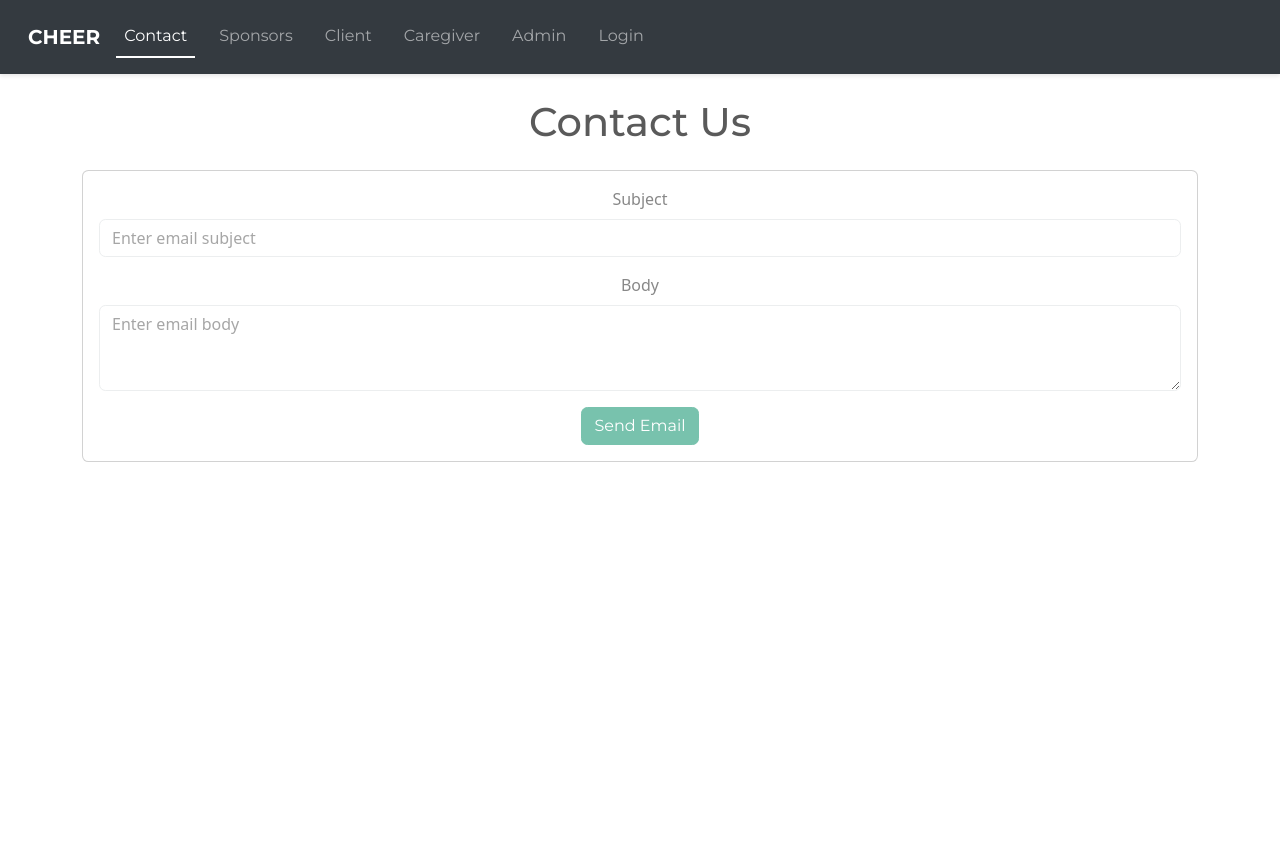
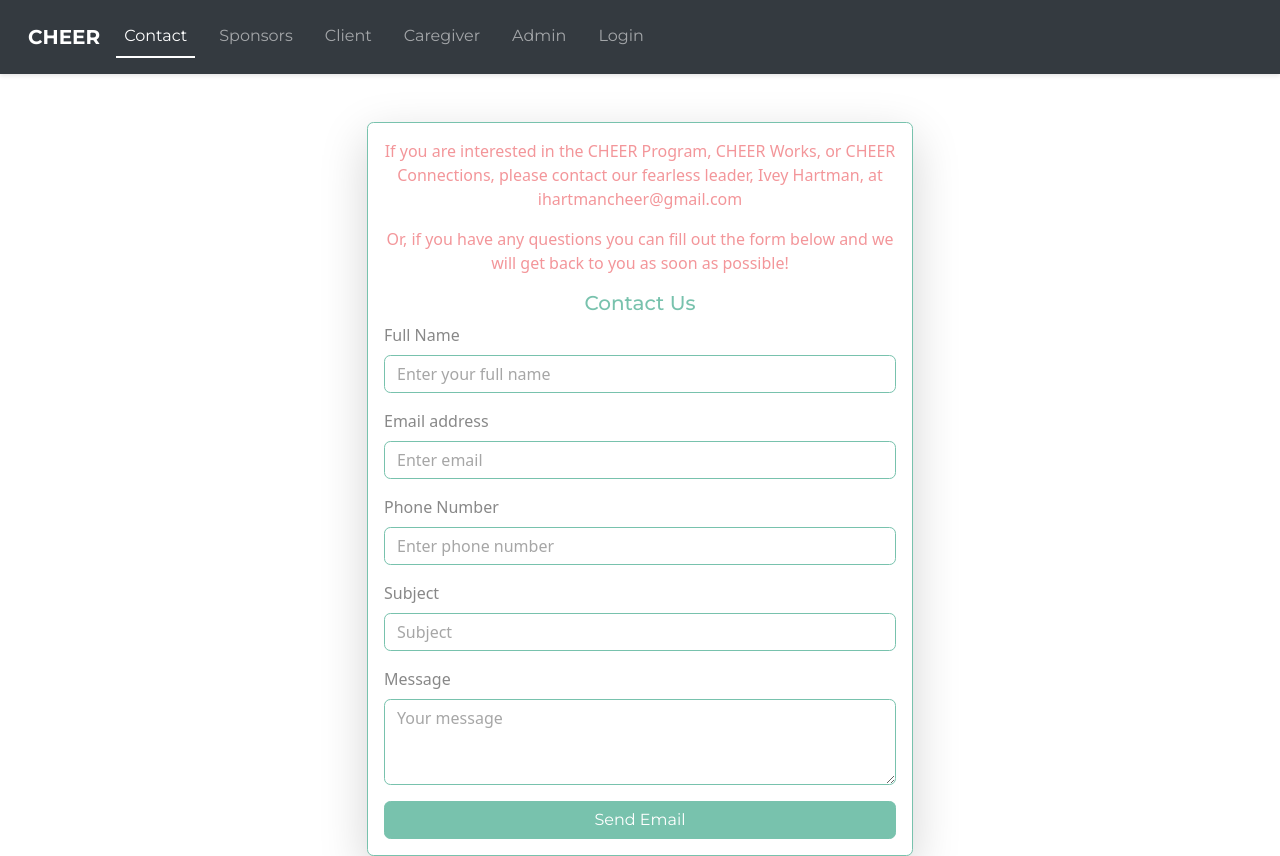
Before and after one commit to wseguin03/cheer-docker, a React (Create React App) app in the folder Client/: page /contact in a window 1280 px wide. Before the commit the page ends 800 px from the top, so only its background shows below. Built offline with nearby package versions, Linux system fonts and the light colour scheme.

Commit message:
fixed contact us page

```diff
--- a/Client/src/components/ContactPage.js
+++ b/Client/src/components/ContactPage.js
@@ -7,11 +7,12 @@ import Col from 'react-bootstrap/Col';
 import Form from 'react-bootstrap/Form';
 
 const ContactPage = () => {
-  // react useState for email form fields
-  const [emailSubject, setEmailSubject] = useState('');
-  const [emailBody, setEmailBody] = useState('');
+  const [fullName, setFullName] = useState('');
+  const [phoneNumber, setPhoneNumber] = useState('');
+  const [email, setEmail] = useState('');
+  const [subject, setSubject] = useState('');
+  const [body, setBody] = useState('');
 
-  // email form submission
   const handleSubmit = async (e) => {
     e.preventDefault();
     try {
@@ -21,13 +22,20 @@ const ContactPage = () => {
           'Content-Type': 'application/json',
         },
         body: JSON.stringify({
-          subject: emailSubject,
-          body: emailBody,
+          subject,
+          body,
+          fullName,
+          phoneNumber,
+          email,
         }),
       });
       alert('Email sent successfully!');
-      setEmailSubject('');
-      setEmailBody('');
+      // Reset form fields
+      setFullName('');
+      setPhoneNumber('');
+      setEmail('');
+      setSubject('');
+      setBody('');
     } catch (error) {
       console.error('Failed to send email:', error);
       alert('Failed to send email. Please try again later.');
@@ -35,35 +43,49 @@ const ContactPage = () => {
   };
 
   return (
-    <Container className="contact-page">
-      <h1 className="text-center my-4">Contact Us</h1>
-      <Row className="text-center d-flex align-items-stretch">
-        <Col md={12} className="mb-3">
-          <Card className="h-100">
+    <Container className="mt-5">
+      <Row className="justify-content-md-center">
+        <Col md={6}>
+          <Card className="shadow-lg" border="primary">
             <Card.Body>
+            <p className="text-center text-secondary mb-6">
+              If you are interested in the CHEER Program, CHEER Works, or CHEER Connections,
+              please contact our fearless leader, Ivey Hartman, at ihartmancheer@gmail.com</p>
+            <p className="text-center text-secondary mb-6">
+              Or, if you have any questions you can fill out the form below and we will get back to you as soon as possible!
+            </p>
+            <Card.Title className="text-center text-primary">Contact Us</Card.Title>
               <Form onSubmit={handleSubmit}>
-                <Form.Group className="mb-3" controlId="formEmailSubject">
+                <Form.Group className="mb-3" controlId="formFullName">
+                  <Form.Label>Full Name</Form.Label>
+                  <Form.Control type="text" placeholder="Enter your full name" value={fullName} onChange={(e) => setFullName(e.target.value)} required className="border-primary" />
+                </Form.Group>
+
+                <Form.Group className="mb-3" controlId="formBasicEmail">
+                  <Form.Label>Email address</Form.Label>
+                  <Form.Control type="email" placeholder="Enter email" value={email} onChange={(e) => setEmail(e.target.value)} required className="border-primary" />
+                </Form.Group>
+
+                <Form.Group className="mb-3" controlId="formPhoneNumber">
+                  <Form.Label>Phone Number</Form.Label>
+                  <Form.Control type="tel" placeholder="Enter phone number" value={phoneNumber} onChange={(e) => setPhoneNumber(e.target.value)} required className="border-primary" />
+                </Form.Group>
+
+                <Form.Group className="mb-3" controlId="formSubject">
                   <Form.Label>Subject</Form.Label>
-                  <Form.Control
-                    type="text"
-                    placeholder="Enter email subject"
-                    value={emailSubject}
-                    onChange={(e) => setEmailSubject(e.target.value)}
-                  />
+                  <Form.Control type="text" placeholder="Subject" value={subject} onChange={(e) => setSubject(e.target.value)} required className="border-primary" />
                 </Form.Group>
-                <Form.Group className="mb-3" controlId="formEmailBody">
-                  <Form.Label>Body</Form.Label>
-                  <Form.Control
-                    as="textarea"
-                    rows={3}
-                    placeholder="Enter email body"
-                    value={emailBody}
-                    onChange={(e) => setEmailBody(e.target.value)}
-                  />
+
+                <Form.Group className="mb-3" controlId="formBody">
+                  <Form.Label>Message</Form.Label>
+                  <Form.Control as="textarea" rows={3} placeholder="Your message" value={body} onChange={(e) => setBody(e.target.value)} required className="border-primary" />
                 </Form.Group>
-                <Button variant="primary" type="submit">
-                  Send Email
-                </Button>
+
+                <div className="d-grid gap-2">
+                  <Button variant="primary" type="submit">
+                    Send Email
+                  </Button>
+                </div>
               </Form>
             </Card.Body>
           </Card>
```
